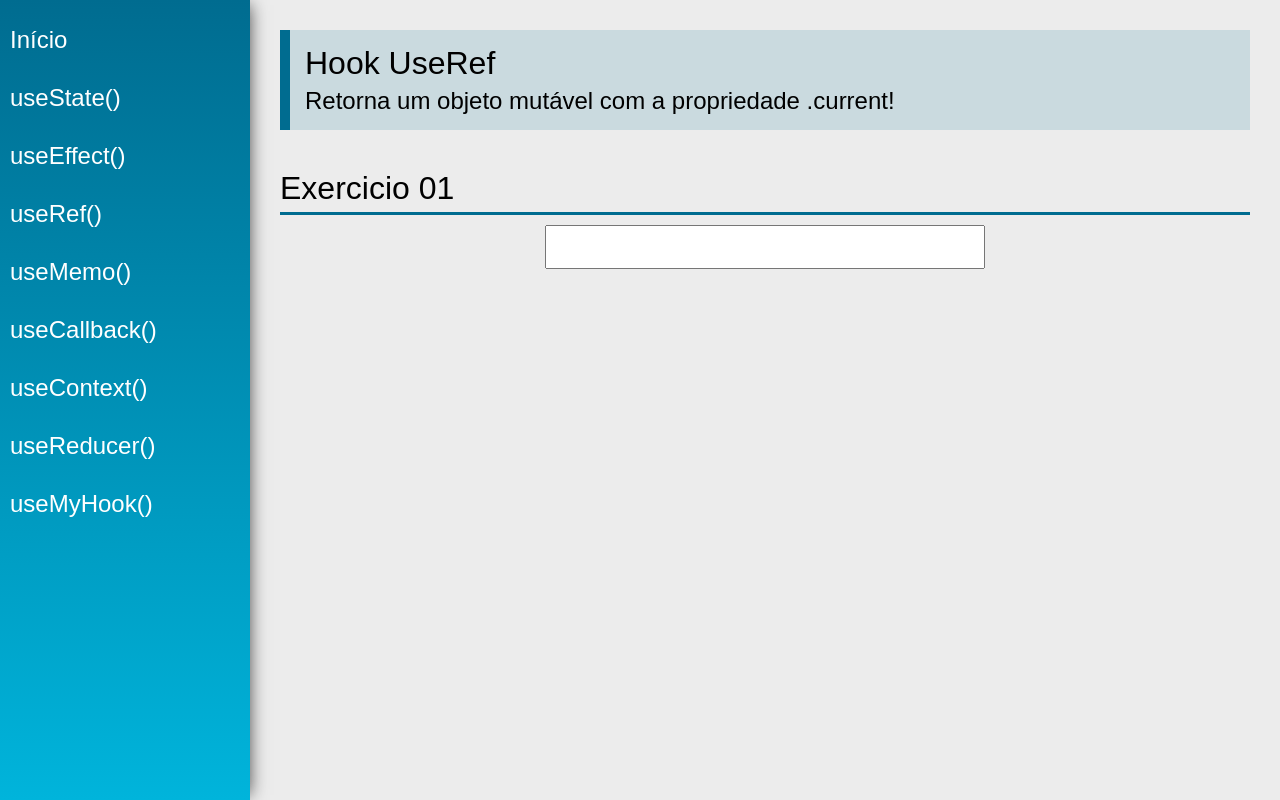
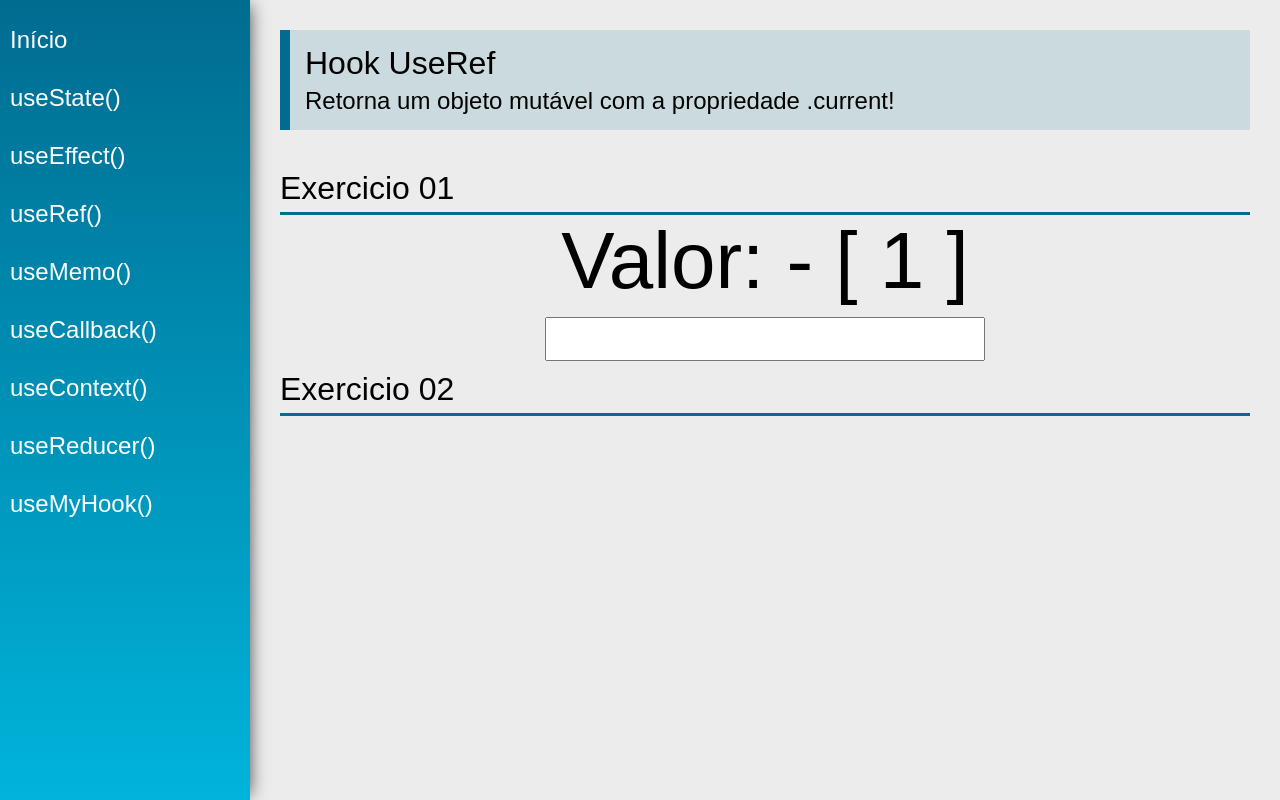
Before and after one commit to rafaelanacleto/hooks, a React (Create React App) app: page /useRef in a window 1280 px wide. Built offline with nearby package versions, Linux system fonts and the light colour scheme.

Commit message:
change useRef component

```diff
--- a/src/views/examples/UseRef.jsx
+++ b/src/views/examples/UseRef.jsx
@@ -1,9 +1,15 @@
-import React from 'react'
+import React, { useState } from 'react'
 import PageTitle from '../../components/layout/PageTitle'
 
 import SectionTitle from '../../components/layout/SectionTitle'
+import { useRef } from 'react'
 
 const UseRef = (props) => {
+
+    const [value1, setValue1] = useState("")
+    const count = useRef(0)
+    count.current++
+
     return (
         <div className="UseRef">
             <PageTitle
@@ -13,7 +19,16 @@ const UseRef = (props) => {
 
             <SectionTitle title="Exercicio 01"></SectionTitle>
             <div className="center">
-                <input type="text" className="input" />
+                <span className="text">Valor: {value1} - [ {count.current} ]</span>
+                <input type="text" className="input"
+                    value={value1}
+                    onChange={e => setValue1(e.target.value)}
+                />
+            </div>
+
+            <SectionTitle title="Exercicio 02"></SectionTitle>
+            <div className="center">
+
             </div>
 
 
```
